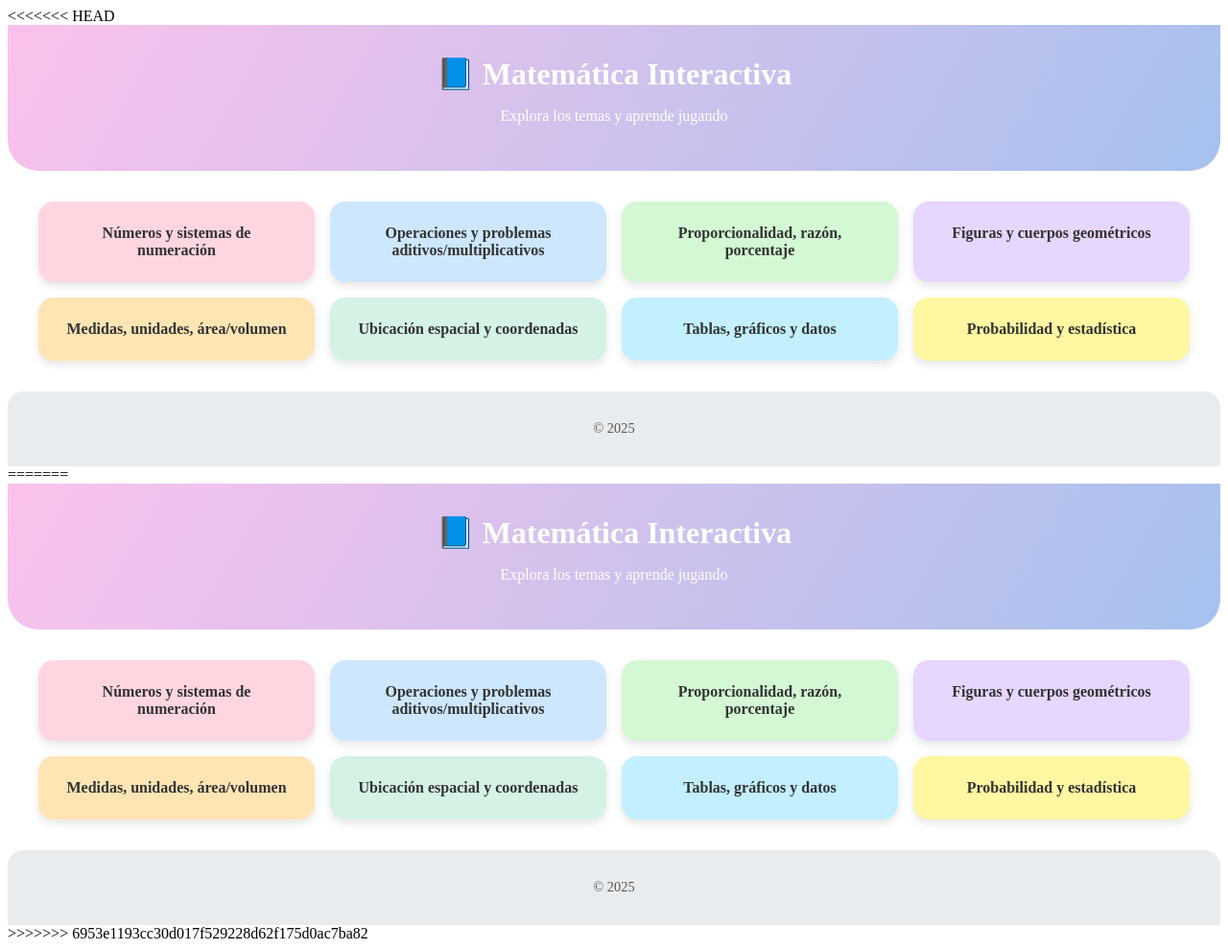
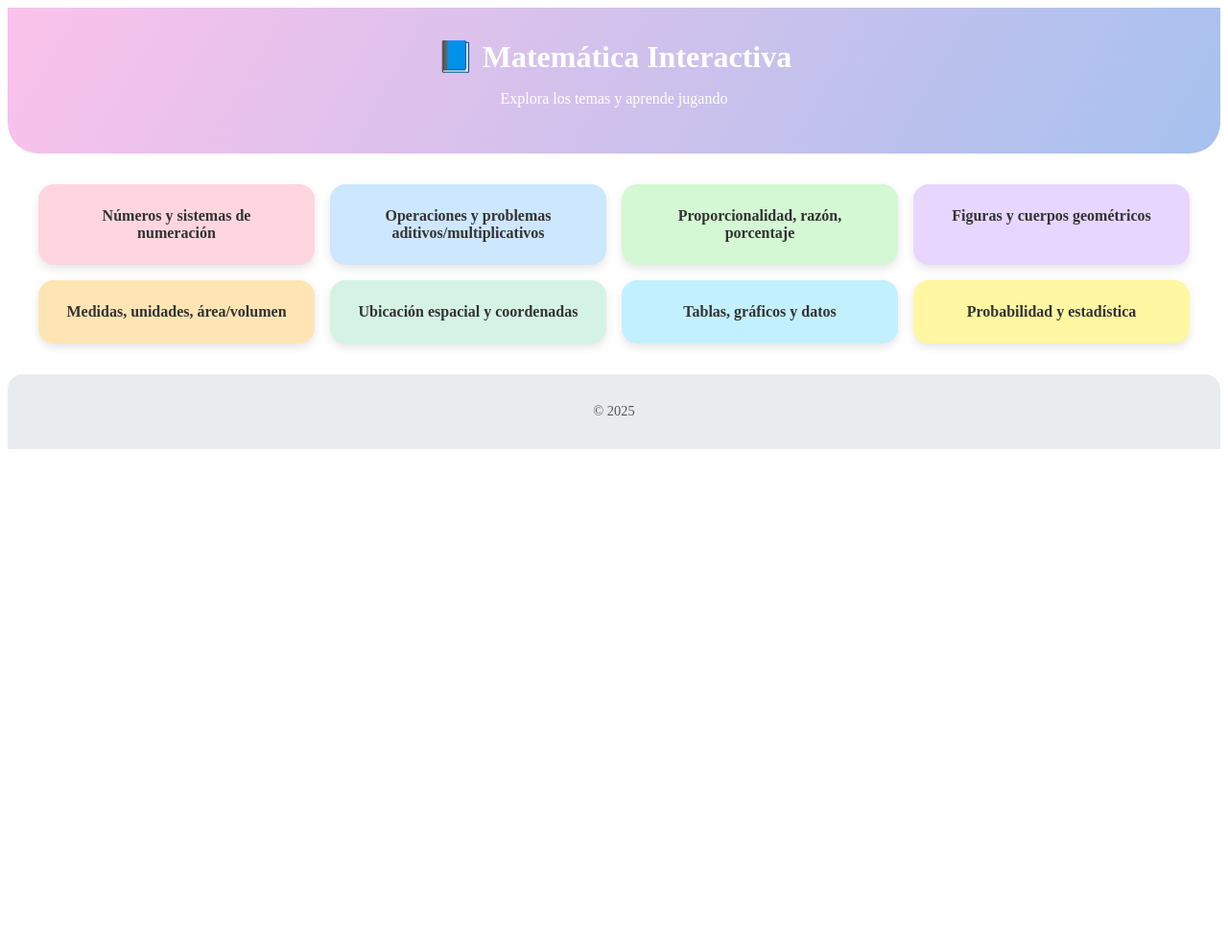
Before and after one commit to Diana-Soledad/PWA, a plain HTML site: page index.html in a window 1280 px wide. Shown: the whole page at 96% size. After the commit the page ends 800 px from the top, so only its background shows below. Drawn offline with Linux system fonts and the light colour scheme.

Commit message:
index arreglo

```diff
--- a/index.html
+++ b/index.html
@@ -1,4 +1,3 @@
-<<<<<<< HEAD
 <!DOCTYPE html>
 <html lang="es">
 <head>
@@ -31,37 +30,3 @@
   </footer>
 </body>
 </html>
-=======
-<!DOCTYPE html>
-<html lang="es">
-<head>
-  <meta charset="UTF-8" />
-  <meta name="viewport" content="width=device-width, initial-scale=1.0" />
-  <title>Matemática Interactiva PWA</title>
-  <link rel="stylesheet" href="style.css" />
-  <link rel="manifest" href="manifest.json" />
-  <script defer src="script.js"></script>
-</head>
-<body>
-  <header>
-    <h1>📘 Matemática Interactiva</h1>
-    <p>Explora los temas y aprende jugando</p>
-  </header>
-
-  <main class="grid">
-    <a href="tema1.html" class="card pastel-rosa">Números y sistemas de numeración</a>
-    <a href="tema2.html" class="card pastel-azul">Operaciones y problemas aditivos/multiplicativos</a>
-    <a href="tema3.html" class="card pastel-verde">Proporcionalidad, razón, porcentaje</a>
-    <a href="tema4.html" class="card pastel-lila">Figuras y cuerpos geométricos</a>
-    <a href="tema5.html" class="card pastel-durazno">Medidas, unidades, área/volumen</a>
-    <a href="tema6.html" class="card pastel-menta">Ubicación espacial y coordenadas</a>
-    <a href="tema7.html" class="card pastel-cielo">Tablas, gráficos y datos</a>
-    <a href="tema8.html" class="card pastel-amarillo">Probabilidad y estadística</a>
-  </main>
-
-  <footer>
-    <p>© 2025</p>
-  </footer>
-</body>
-</html>
->>>>>>> 6953e1193cc30d017f529228d62f175d0ac7ba82
```
